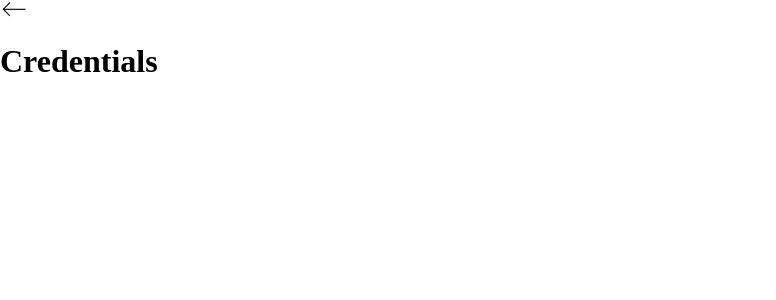
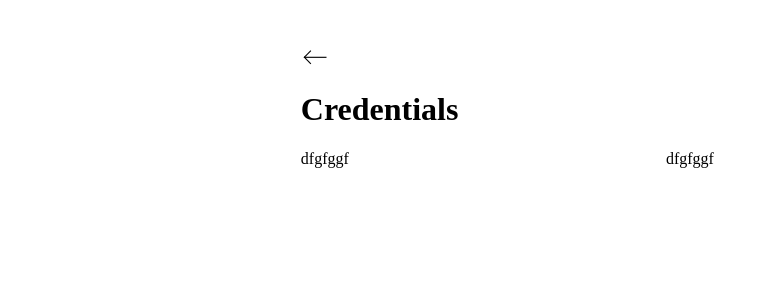
Before and after one commit to cssidy/personal-site, a Jekyll site: the page built from credentials.html, in a window 1280 px wide. Shown: the top 300 px of the page, without its empty margins (0-776 px from the left). Built offline with Jekyll 4.4.1, drawn with Linux system fonts in a browser that asks for light colours; some web fonts are replaced.

Commit message:
making credentials grid

```diff
--- a/assets/css/base.css
+++ b/assets/css/base.css
@@ -289,6 +289,31 @@ ul li {
 	width: 100%;
 }
 
+.credentials {
+    width: 100%;
+    max-width: 100ch;
+    margin: 0 auto;
+    font-family: 'Average Sans', serif;
+    padding: 3rem 1rem 3rem 3.8rem;
+    position: relative;
+}
+
+.credentials-grid {
+    display: grid;
+    grid-template-columns: 1fr 1fr;
+    grid-gap: 7px;
+    background-color: #fff;
+}
+
+.credentials-item {
+    background-color: #fff;
+}
+
+
+
+
+
+
 @media (max-width: 1112px) {
     .gallery h1, .writing-list h1 {
         margin: 0 0 1rem 0 !important;
@@ -296,7 +321,7 @@ ul li {
 }
 
 @media (max-width: 585px) {
-    .writing-list {
+    .writing-list, .credentials {
         padding: 3rem 1rem 1rem 1rem !important;
     }
 
@@ -318,6 +343,7 @@ ul li {
         font-size: inherit;
     }
 }
+
 
 
 
--- a/credentials.html
+++ b/credentials.html
@@ -5,5 +5,12 @@ layout: layout
 <div class="credentials">
   <a href="/"><img src="assets/icons/left-arrow.svg" class="left_arrow" alt="Return"></a>
   <h1>Credentials</h1>
-
+  <div class="credentials-grid">
+    <div class="credentials-item">
+        dfgfggf
+    </div>
+      <div class="credentials-item">
+          dfgfggf
+      </div>
+  </div>
 </div>
```
